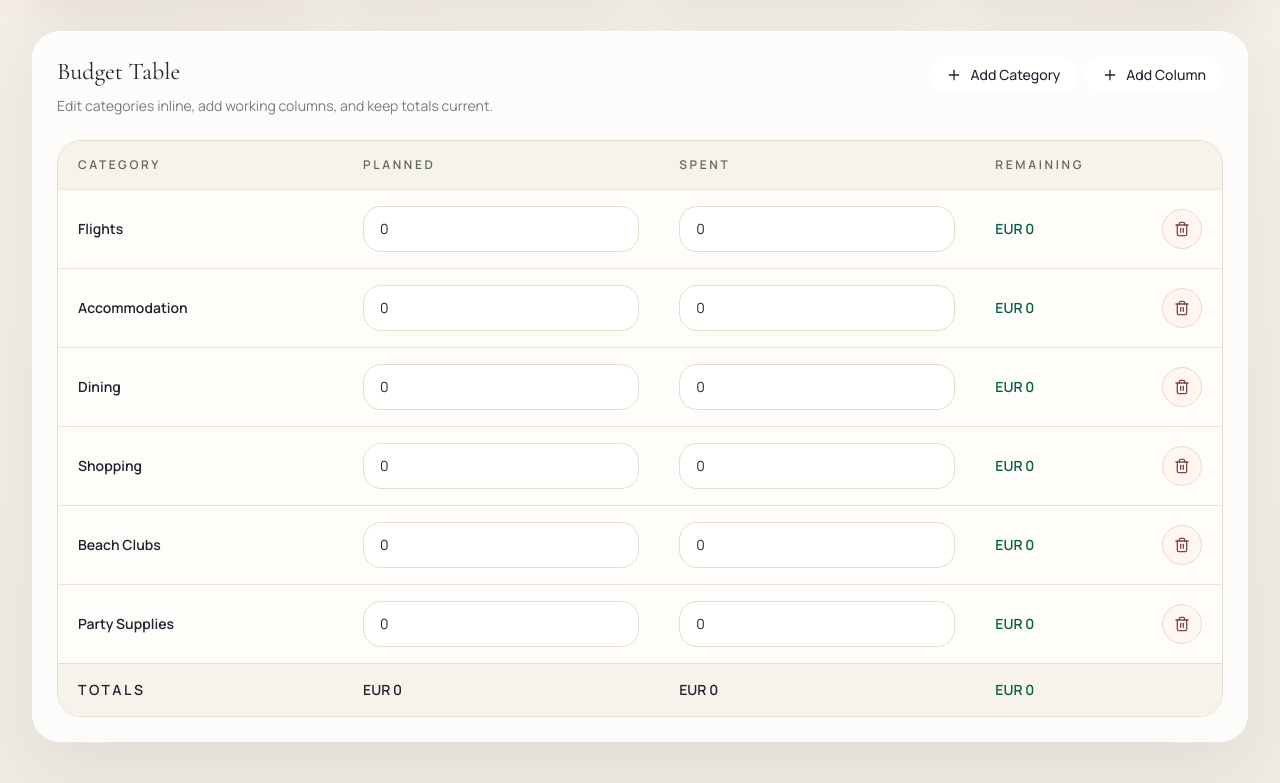
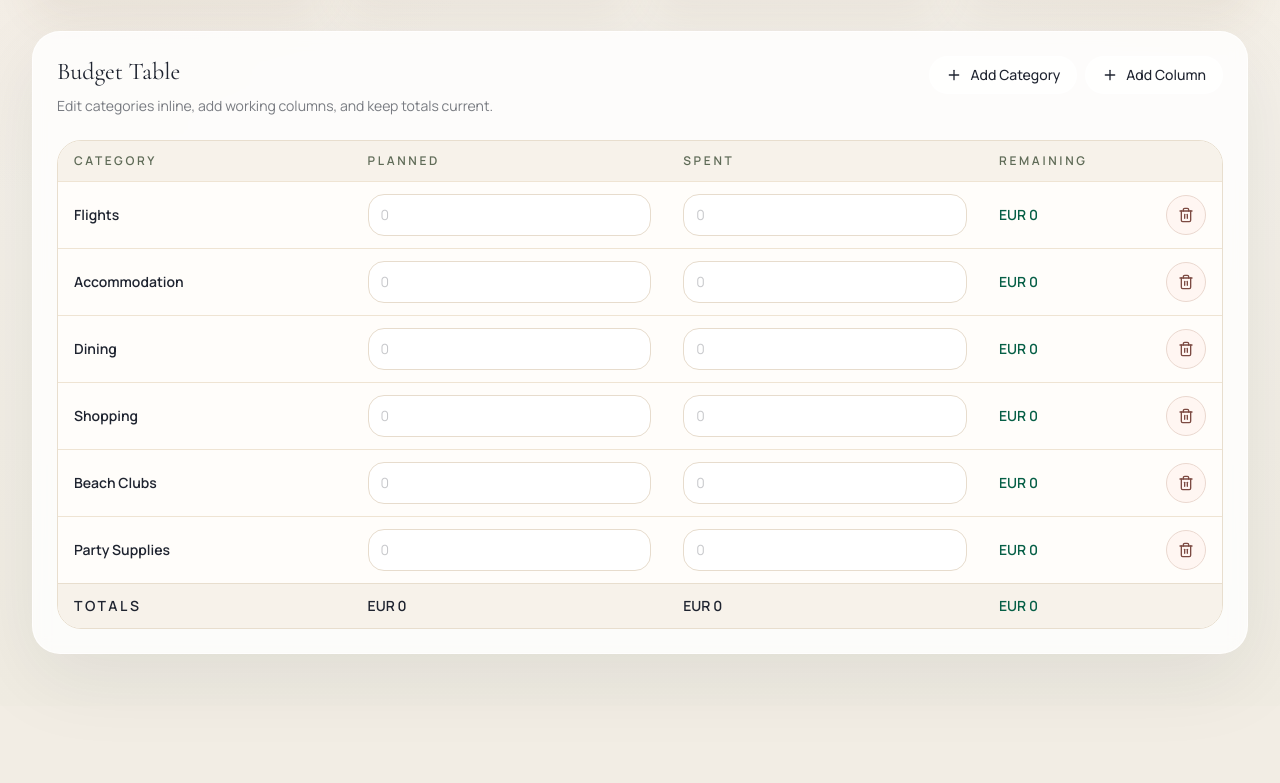
Before and after one commit to michaeljsboyd/Euro2026, a Next.js app: page /budget in a window 1280 px wide. Shown: the part 465-1248 px from the top of the page. After the commit the page ends 1171 px from the top, so only its background shows below. Built offline with nearby package versions, Linux system fonts and the light colour scheme; no server answers; the database is empty.

Commit message:
Redesign overview and budget tables

```diff
--- a/components/budget-planner.tsx
+++ b/components/budget-planner.tsx
@@ -35,6 +35,14 @@ function createRow(name: string, columns: readonly string[]): BudgetRow {
 function parseAmount(value: string) {
   const numeric = Number(value);
   return Number.isFinite(numeric) ? numeric : 0;
+}
+
+function formatInputValue(value: number | undefined) {
+  if (!value) {
+    return "";
+  }
+
+  return String(value);
 }
 
 function SummaryCard({ label, value }: { label: string; value: string }) {
@@ -157,21 +165,21 @@ export function BudgetPlanner({ currency = "EUR" }: BudgetPlannerProps) {
             <table className="min-w-full border-collapse text-sm">
               <thead className="bg-[#f7f2ea]">
                 <tr>
-                  <th className="px-5 py-4 text-left text-xs font-semibold uppercase tracking-[0.22em] text-olive">
+                  <th className="px-4 py-3 text-left text-xs font-semibold uppercase tracking-[0.22em] text-olive">
                     Category
                   </th>
                   {columns.map((column) => (
                     <th
                       key={column}
-                      className="px-5 py-4 text-left text-xs font-semibold uppercase tracking-[0.22em] text-olive"
+                      className="px-4 py-3 text-left text-xs font-semibold uppercase tracking-[0.22em] text-olive"
                     >
                       {column}
                     </th>
                   ))}
-                  <th className="px-5 py-4 text-left text-xs font-semibold uppercase tracking-[0.22em] text-olive">
+                  <th className="px-4 py-3 text-left text-xs font-semibold uppercase tracking-[0.22em] text-olive">
                     Remaining
                   </th>
-                  <th className="w-[56px] px-5 py-4" />
+                  <th className="w-[56px] px-4 py-3" />
                 </tr>
               </thead>
               <tbody>
@@ -182,7 +190,7 @@ export function BudgetPlanner({ currency = "EUR" }: BudgetPlannerProps) {
 
                   return (
                     <tr key={row.id} className="border-t border-[#efe4d3]">
-                      <td className="px-5 py-4">
+                      <td className="px-4 py-3">
                         <input
                           value={row.category}
                           onChange={(event) => updateCategory(row.id, event.target.value)}
@@ -190,23 +198,27 @@ export function BudgetPlanner({ currency = "EUR" }: BudgetPlannerProps) {
                         />
                       </td>
                       {columns.map((column) => (
-                        <td key={column} className="px-5 py-4">
+                        <td key={column} className="px-4 py-3">
                           <input
                             type="number"
-                            value={row.values[column] ?? 0}
+                            inputMode="numeric"
+                            min="0"
+                            step="1"
+                            placeholder="0"
+                            value={formatInputValue(row.values[column])}
                             onChange={(event) => updateCell(row.id, column, event.target.value)}
-                            className="w-full min-w-[120px] rounded-[18px] border border-[#e7dccd] bg-white px-4 py-3 text-sm text-ink outline-none transition focus:border-gold"
+                            className="w-full min-w-[120px] rounded-[16px] border border-[#e7dccd] bg-white px-3 py-2.5 text-sm text-ink outline-none transition placeholder:text-ink/25 focus:border-gold"
                           />
                         </td>
                       ))}
                       <td
-                        className={`px-5 py-4 text-sm font-semibold ${
+                        className={`px-4 py-3 text-sm font-semibold ${
                           rowRemaining >= 0 ? "text-emerald-800" : "text-rose-700"
                         }`}
                       >
                         {formatCurrency(rowRemaining, currency)}
                       </td>
-                      <td className="px-5 py-4">
+                      <td className="px-4 py-3">
                         <button
                           type="button"
                           onClick={() => removeCategory(row.id)}
@@ -222,22 +234,22 @@ export function BudgetPlanner({ currency = "EUR" }: BudgetPlannerProps) {
               </tbody>
               <tfoot>
                 <tr className="border-t border-[#e8dece] bg-[#f7f2ea]">
-                  <td className="px-5 py-4 text-sm font-semibold uppercase tracking-[0.18em] text-ink">
+                  <td className="px-4 py-3 text-sm font-semibold uppercase tracking-[0.18em] text-ink">
                     Totals
                   </td>
                   {columns.map((column) => (
-                    <td key={column} className="px-5 py-4 text-sm font-semibold text-ink">
+                    <td key={column} className="px-4 py-3 text-sm font-semibold text-ink">
                       {formatCurrency(totals[column] ?? 0, currency)}
                     </td>
                   ))}
                   <td
-                    className={`px-5 py-4 text-sm font-semibold ${
+                    className={`px-4 py-3 text-sm font-semibold ${
                       remaining >= 0 ? "text-emerald-800" : "text-rose-700"
                     }`}
                   >
                     {formatCurrency(remaining, currency)}
                   </td>
-                  <td className="px-5 py-4" />
+                  <td className="px-4 py-3" />
                 </tr>
               </tfoot>
             </table>
```
